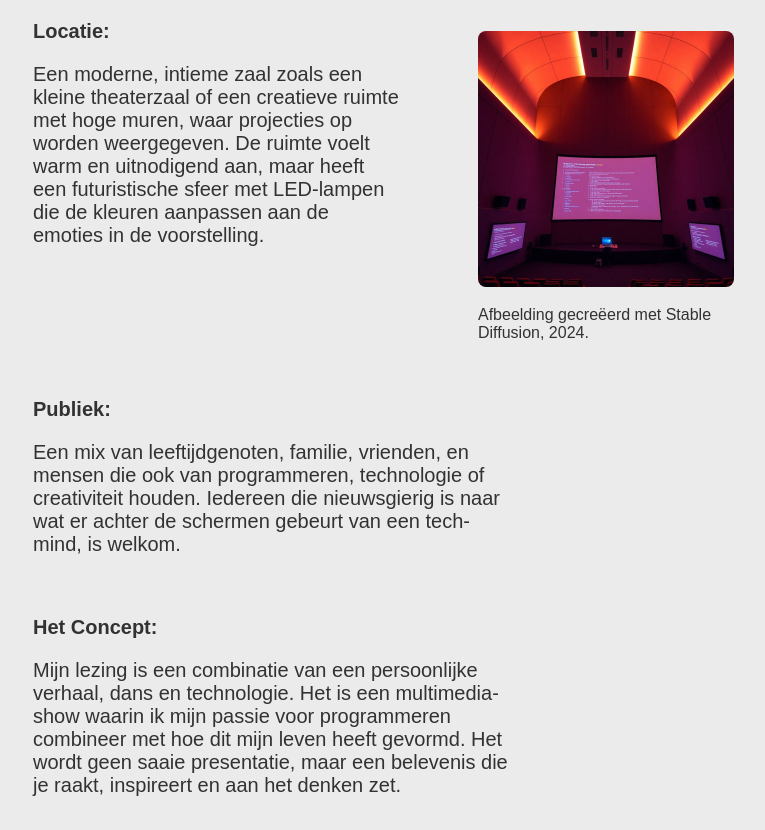
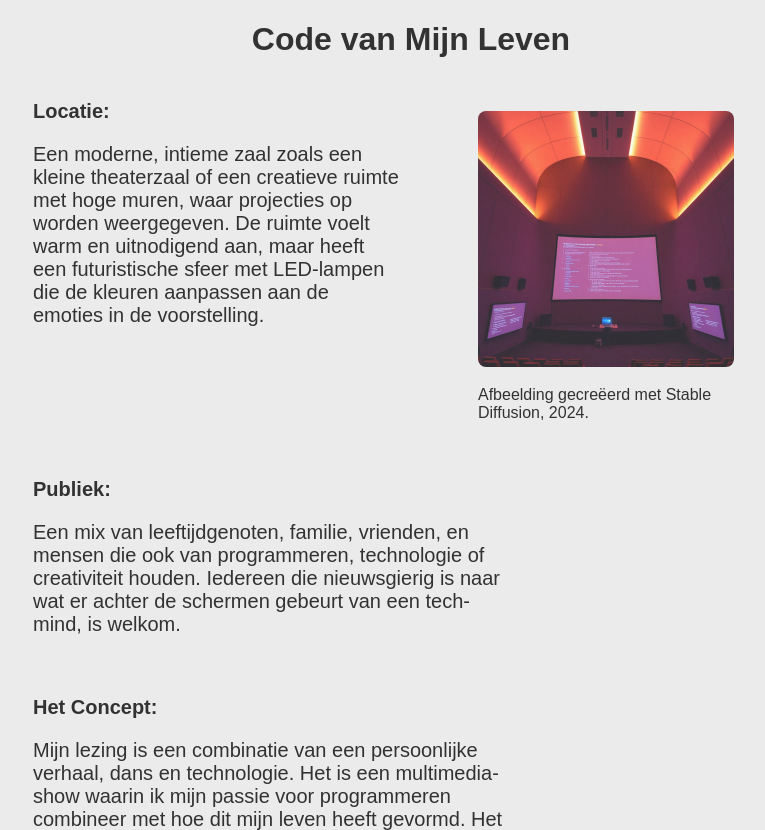
Before and after one commit to SvenS7/svens7.github.io, a plain HTML site: page verwerkingsopdracht.html in a window 1280 px wide. Shown: the top 830 px of the page, without its empty margins (229-994 px from the left). Drawn offline with Linux system fonts and the light colour scheme.

Commit message:
Titel verwerkingsopdracht
Titel verwerkingsopdracht toegevoegd

```diff
--- a/style.css
+++ b/style.css
@@ -380,6 +380,7 @@ section {
                 width 1000ms ease,
                 height 1000ms ease;
   margin: 15px;
+  opacity: 0.8;
 }
 
 .image-page2 img:hover {
--- a/verwerkingsopdracht.html
+++ b/verwerkingsopdracht.html
@@ -7,6 +7,9 @@
     <title>Verwerkingsopdracht: Code van Mijn Leven</title>
 </head>
 <body>
+    <div style="margin-left: auto; margin-right: auto;max-width: fit-content;">
+        <h1>Code van Mijn Leven</h1>
+    </div>
     <div class="verwerkingsopdracht">
         <div class="textopdracht">
             <p><strong>Locatie:</strong></p>
```
